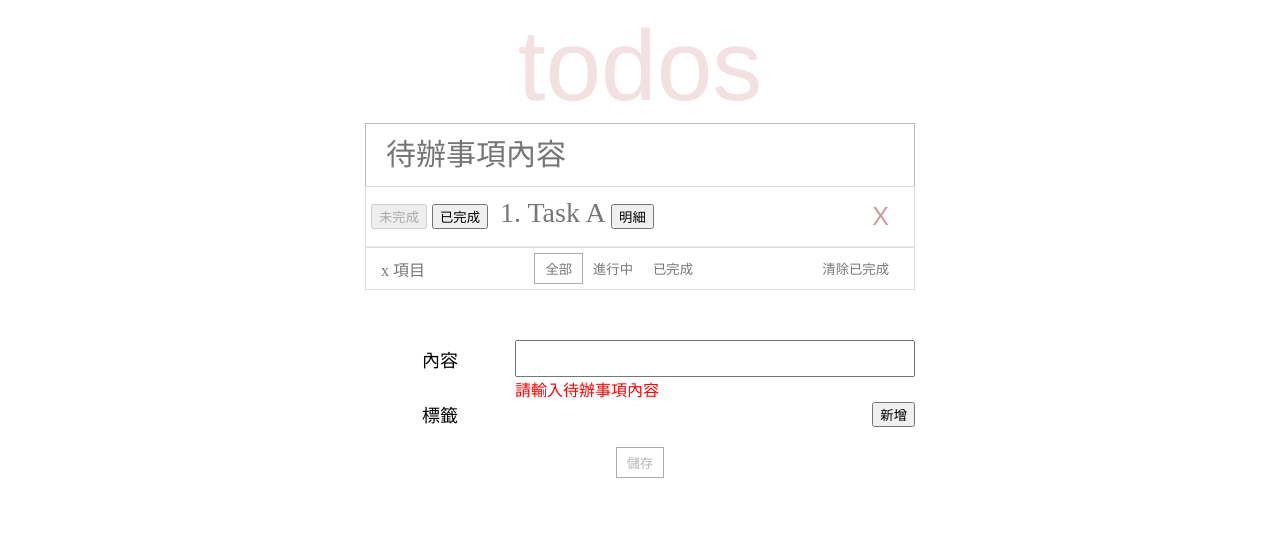
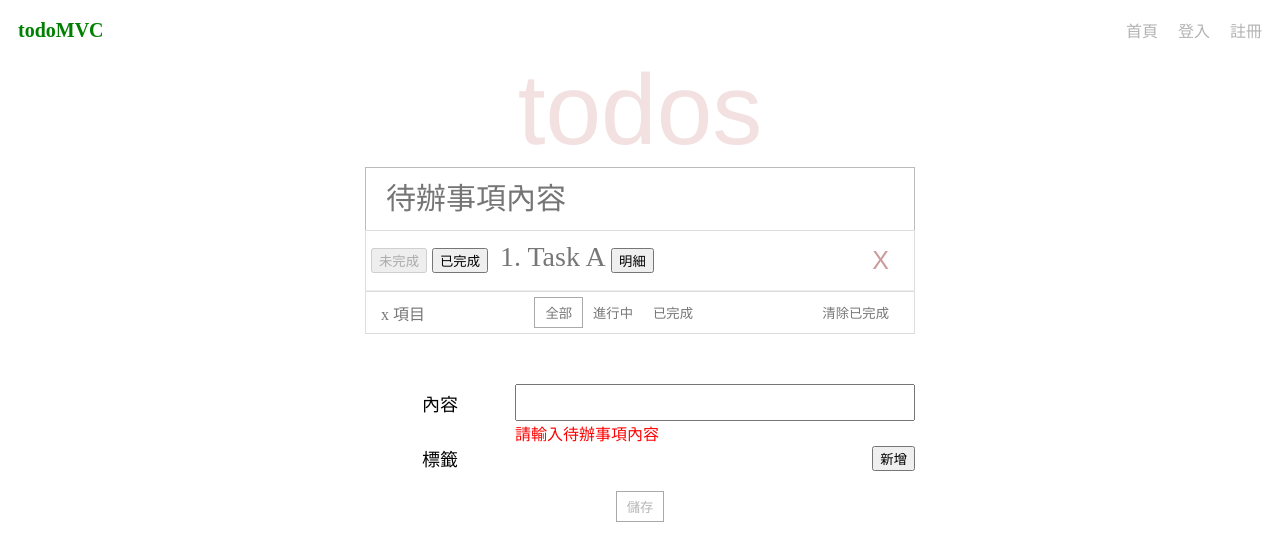
Before and after one commit to zncen/mcu-112-web-12130951, an Angular app: page / in a window 1280 px wide. Shown: the top 560 px of the page. Built offline with nearby package versions, Linux system fonts and the light colour scheme; data requests are answered from the project's data file.

Commit message:
feat(nav): 建立導覽列元件

```diff
--- a/src/app/app.component.html
+++ b/src/app/app.component.html
@@ -1,3 +1,4 @@
+<app-nav-bar></app-nav-bar>
 <div class="container">
   <app-header></app-header>
   <app-todo-search (search)="onSearch($event)"></app-todo-search>
@@ -11,11 +12,9 @@
   </section>
   <app-footer></app-footer>
 </div>
-
 <div class="container">
   <app-todo-form (save)="onSave($event)"></app-todo-form>
 </div>
-
 <ng-container *ngIf="selectedId">
   <hr />
   <div class="container">
--- a/src/app/app.component.ts
+++ b/src/app/app.component.ts
@@ -16,12 +16,15 @@
 import { TodoFormComponent } from './todo-form/todo-form.component';
 import { TodoListComponent } from './todo-list/todo-list.component';
 import { TodoSearchComponent } from './todo-search/todo-search.component';
+import { NavBarComponent } from './nav-bar/nav-bar.component';
+
 @Component({
   selector: 'app-root',
   standalone: true,
   imports: [
     NgIf,
     AsyncPipe,
+    NavBarComponent,
     HeaderComponent,
     TodoListComponent,
     TodoDetailComponent,
@@ -47,7 +50,6 @@
   onSave(task: Todo): void {
     this.taskService.add(task).subscribe(() => this.refresh$.next());
   }
-
   onRemove(id: number): void {
     this.taskService.remove(id).subscribe(() => this.refresh$.next());
   }
--- /dev/null
+++ b/src/app/nav-bar/nav-bar.component.css
@@ -0,0 +1,35 @@
+:host {
+    display: block;
+  }
+
+  nav {
+    display: flex;
+    padding: 10px;
+    justify-content: space-between;
+    align-items: center;
+  }
+
+  span {
+    color: green;
+    font-weight: bold;
+    font-size: 20px;
+  }
+
+  ul {
+    display: flex;
+    list-style-type: none;
+    margin: 0;
+    padding: 0;
+    gap: 20px;
+  }
+
+  li,
+  li > a {
+    color: rgba(0, 0, 0, 0.3);
+    text-decoration: none;
+    cursor: pointer;
+  }
+
+  li > a:hover {
+    color: rgba(0, 0, 0, 0.7);
+  }
--- /dev/null
+++ b/src/app/nav-bar/nav-bar.component.html
@@ -0,0 +1,8 @@
+<nav>
+    <span>todoMVC</span>
+    <ul>
+      <li><a>首頁</a></li>
+      <li><a>登入</a></li>
+      <li><a>註冊</a></li>
+    </ul>
+  </nav>
```
Also changed, not shown: src/app/nav-bar/nav-bar.component.ts (added, +10 -0 lines), 1 other file (tests, documents, lock files or other folders).
